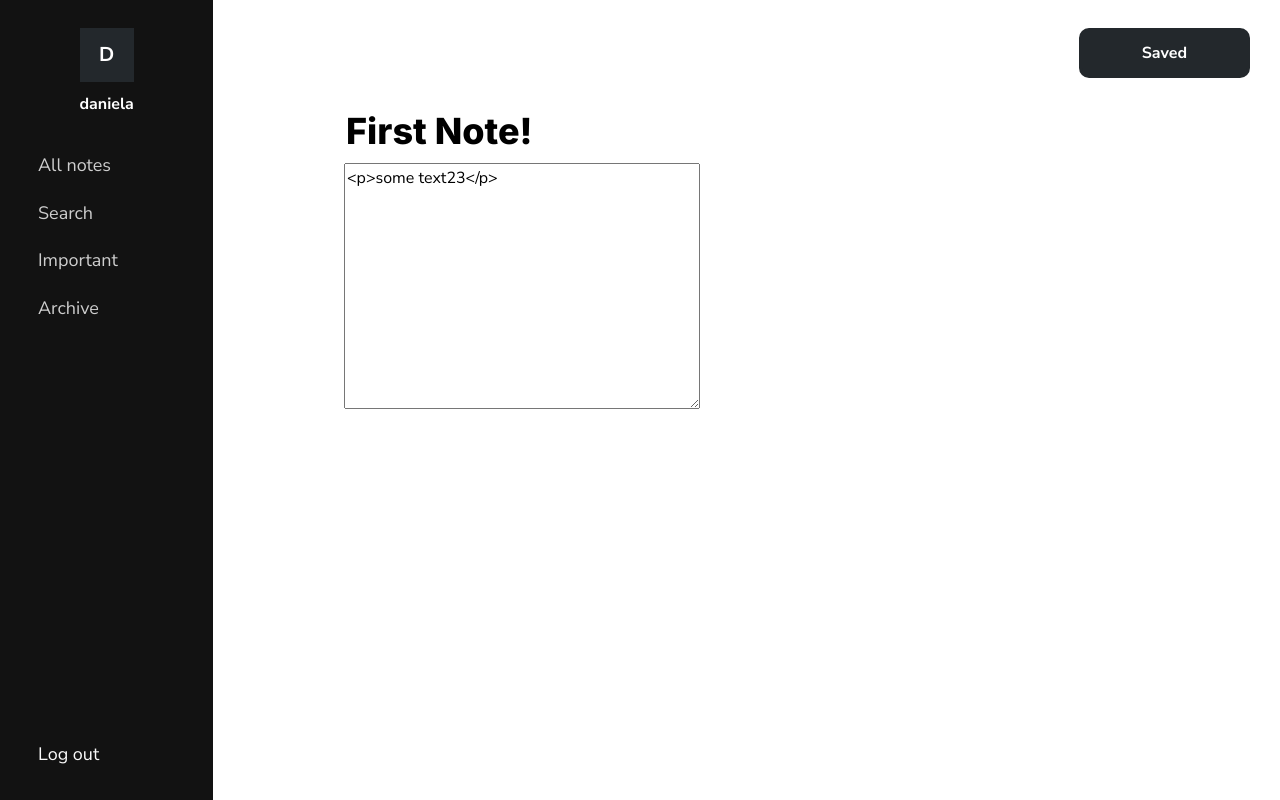
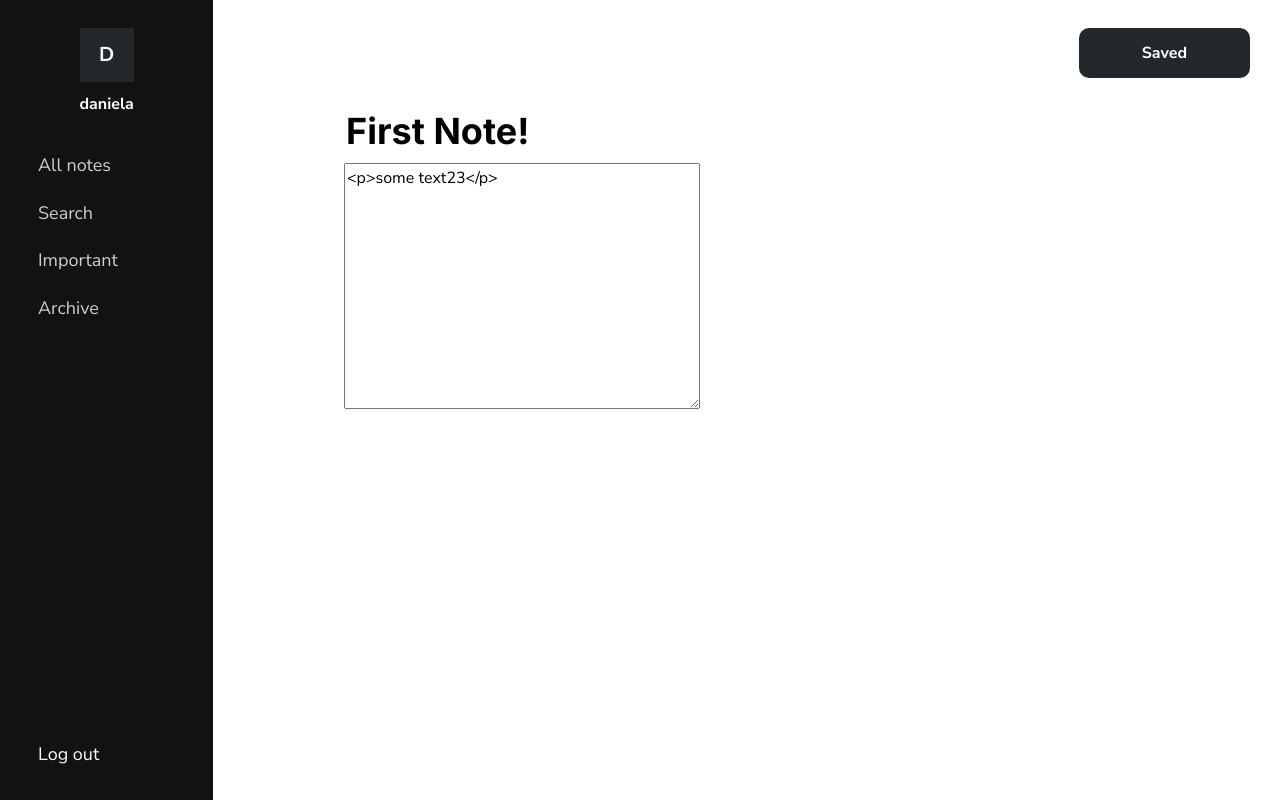
Before and after one commit to danielavornic/n0tes, a Django app: page /note/1/ in a window 1280 px wide. Run offline with Django 3.2, Linux system fonts and the light colour scheme; a user stored in the database is signed in; data comes from the database, SQL or seed files in the repository; both versions use the stored data as it was after the commit; some libraries are stand-ins or nearby versions.

Commit message:
decrease font weight for titles to 700

```diff
--- a/notes/templates/notes/about.html
+++ b/notes/templates/notes/about.html
@@ -5,7 +5,7 @@
     <title>About | n0tes</title>
     <meta charset="UTF-8">
     <meta name="viewport" content="width=device-width, initial-scale=1.0">
-    <link href="https://fonts.googleapis.com/css2?family=Inter:wght@800&family=Nunito+Sans:ital,wght@0,400;0,700;1,400&display=swap" rel="stylesheet">
+    <link href="https://fonts.googleapis.com/css2?family=Inter:wght@700&family=Nunito+Sans:ital,wght@0,400;0,700;1,400&display=swap" rel="stylesheet">
     <link rel="stylesheet" href="https://stackpath.bootstrapcdn.com/bootstrap/4.5.0/css/bootstrap.min.css">
     <script src="https://code.iconify.design/1/1.0.6/iconify.min.js"></script>
 
--- a/notes/templates/notes/addnote.html
+++ b/notes/templates/notes/addnote.html
@@ -5,7 +5,7 @@
     <title>Untitled | n0tes</title>
     <meta charset="UTF-8">
     <meta name="viewport" content="width=device-width, initial-scale=1.0">
-    <link href="https://fonts.googleapis.com/css2?family=Inter:wght@800&family=Nunito+Sans:ital,wght@0,400;0,700;1,400&display=swap" rel="stylesheet">
+    <link href="https://fonts.googleapis.com/css2?family=Inter:wght@700&family=Nunito+Sans:ital,wght@0,400;0,700;1,400&display=swap" rel="stylesheet">
     <link rel="stylesheet" href="https://stackpath.bootstrapcdn.com/bootstrap/4.5.0/css/bootstrap.min.css">
     <link rel="stylesheet" href="https://cdnjs.cloudflare.com/ajax/libs/material-design-icons/3.0.1/iconfont/material-icons.min.css">
     <script src="https://code.iconify.design/1/1.0.6/iconify.min.js"></script>
--- a/notes/templates/notes/archive.html
+++ b/notes/templates/notes/archive.html
@@ -5,7 +5,7 @@
     <title>Archive | n0tes</title>
     <meta charset="UTF-8">
     <meta name="viewport" content="width=device-width, initial-scale=1.0">
-    <link href="https://fonts.googleapis.com/css2?family=Inter:wght@800&family=Nunito+Sans:ital,wght@0,400;0,700;1,400&display=swap" rel="stylesheet">
+    <link href="https://fonts.googleapis.com/css2?family=Inter:wght@700&family=Nunito+Sans:ital,wght@0,400;0,700;1,400&display=swap" rel="stylesheet">
     <link rel="stylesheet" href="https://stackpath.bootstrapcdn.com/bootstrap/4.5.0/css/bootstrap.min.css">
     <script src="https://code.iconify.design/1/1.0.6/iconify.min.js"></script>
     <link rel="stylesheet" type="text/css" href="{% static 'notes/style.css' %}">
--- a/notes/templates/notes/home.html
+++ b/notes/templates/notes/home.html
@@ -5,7 +5,7 @@
     <title>n0tes</title>
     <meta charset="UTF-8">
     <meta name="viewport" content="width=device-width, initial-scale=1.0">
-    <link href="https://fonts.googleapis.com/css2?family=Inter:wght@800&family=Nunito+Sans:ital,wght@0,400;0,700;1,400&display=swap" rel="stylesheet">
+    <link href="https://fonts.googleapis.com/css2?family=Inter:wght@700&family=Nunito+Sans:ital,wght@0,400;0,700;1,400&display=swap" rel="stylesheet">
     <link rel="stylesheet" href="https://stackpath.bootstrapcdn.com/bootstrap/4.5.0/css/bootstrap.min.css">
     <link rel="stylesheet" type="text/css" href="{% static 'notes/style.css' %}">
     <link rel="stylesheet" type="text/css" href="{% static 'notes/homepage.css' %}">
--- a/notes/templates/notes/important.html
+++ b/notes/templates/notes/important.html
@@ -5,7 +5,7 @@
     <title>Important | n0tes</title>
     <meta charset="UTF-8">
     <meta name="viewport" content="width=device-width, initial-scale=1.0">
-    <link href="https://fonts.googleapis.com/css2?family=Inter:wght@800&family=Nunito+Sans:ital,wght@0,400;0,700;1,400&display=swap" rel="stylesheet">
+    <link href="https://fonts.googleapis.com/css2?family=Inter:wght@700&family=Nunito+Sans:ital,wght@0,400;0,700;1,400&display=swap" rel="stylesheet">
     <link rel="stylesheet" href="https://stackpath.bootstrapcdn.com/bootstrap/4.5.0/css/bootstrap.min.css">
     <script src="https://code.iconify.design/1/1.0.6/iconify.min.js"></script>
     <link rel="stylesheet" type="text/css" href="{% static 'notes/style.css' %}">
--- a/notes/templates/notes/note.html
+++ b/notes/templates/notes/note.html
@@ -5,7 +5,7 @@
     <title>{{note.title}} | n0tes</title>
     <meta charset="UTF-8">
     <meta name="viewport" content="width=device-width, initial-scale=1.0">
-    <link href="https://fonts.googleapis.com/css2?family=Inter:wght@800&family=Nunito+Sans:ital,wght@0,400;0,700;1,400&display=swap" rel="stylesheet">
+    <link href="https://fonts.googleapis.com/css2?family=Inter:wght@700&family=Nunito+Sans:ital,wght@0,400;0,700;1,400&display=swap" rel="stylesheet">
     <link rel="stylesheet" href="https://stackpath.bootstrapcdn.com/bootstrap/4.5.0/css/bootstrap.min.css">
     <script src="https://code.iconify.design/1/1.0.6/iconify.min.js"></script>
 
--- a/notes/templates/notes/notes.html
+++ b/notes/templates/notes/notes.html
@@ -5,7 +5,7 @@
     <title>Notes | n0tes</title>
     <meta charset="UTF-8">
     <meta name="viewport" content="width=device-width, initial-scale=1.0">
-    <link href="https://fonts.googleapis.com/css2?family=Inter:wght@800&family=Nunito+Sans:ital,wght@0,400;0,700;1,400&display=swap" rel="stylesheet">
+    <link href="https://fonts.googleapis.com/css2?family=Inter:wght@700&family=Nunito+Sans:ital,wght@0,400;0,700;1,400&display=swap" rel="stylesheet">
     <link rel="stylesheet" href="https://stackpath.bootstrapcdn.com/bootstrap/4.5.0/css/bootstrap.min.css">
     <link rel="stylesheet" href="https://cdnjs.cloudflare.com/ajax/libs/material-design-icons/3.0.1/iconfont/material-icons.min.css">
     <script src="https://code.iconify.design/1/1.0.6/iconify.min.js"></script>
--- a/notes/templates/notes/search.html
+++ b/notes/templates/notes/search.html
@@ -5,7 +5,7 @@
     <title>Search {{ keyword }} | n0tes</title>
     <meta charset="UTF-8">
     <meta name="viewport" content="width=device-width, initial-scale=1.0">
-    <link href="https://fonts.googleapis.com/css2?family=Inter:wght@800&family=Nunito+Sans:ital,wght@0,400;0,700;1,400&display=swap" rel="stylesheet">
+    <link href="https://fonts.googleapis.com/css2?family=Inter:wght@700&family=Nunito+Sans:ital,wght@0,400;0,700;1,400&display=swap" rel="stylesheet">
     <link rel="stylesheet" href="https://stackpath.bootstrapcdn.com/bootstrap/4.5.0/css/bootstrap.min.css">
     <script src="https://code.iconify.design/1/1.0.6/iconify.min.js"></script>
     <link rel="stylesheet" type="text/css" href="{% static 'notes/style.css' %}">
```
Also changed, not shown: db.sqlite3.
